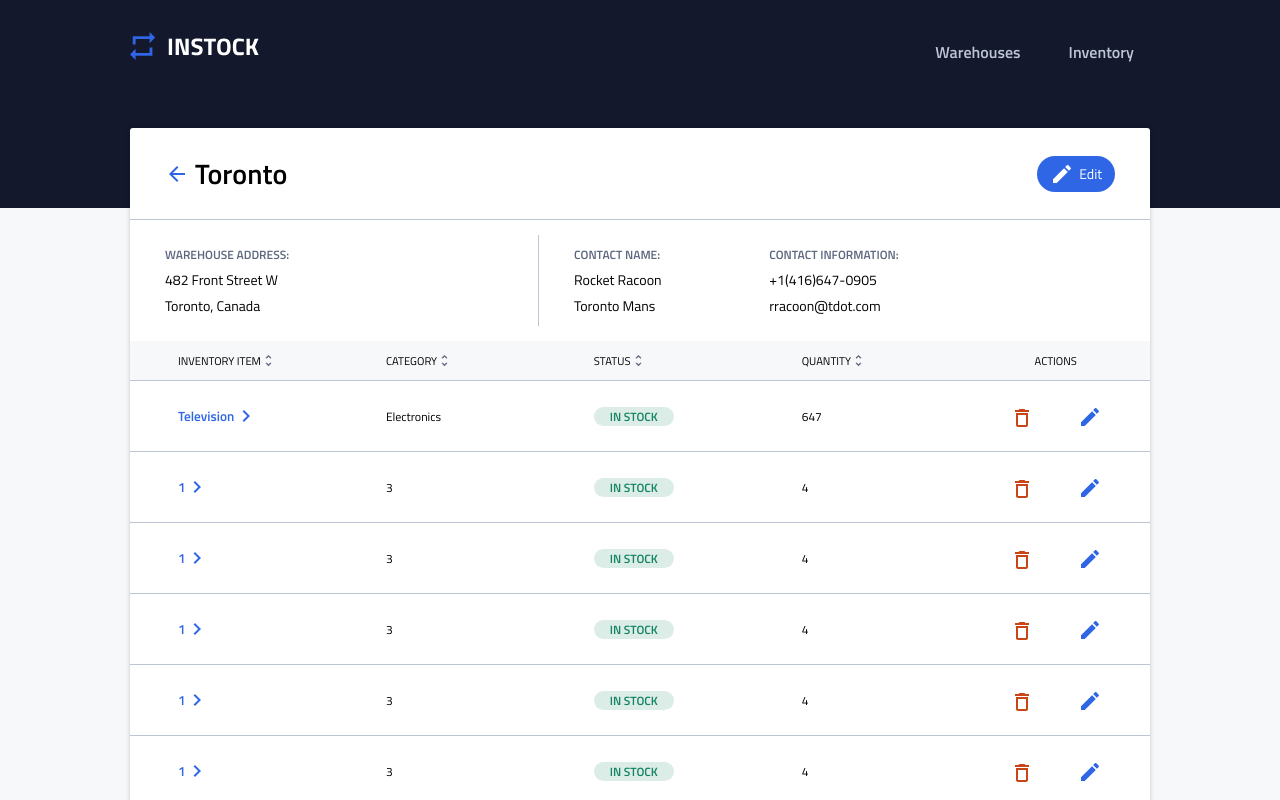
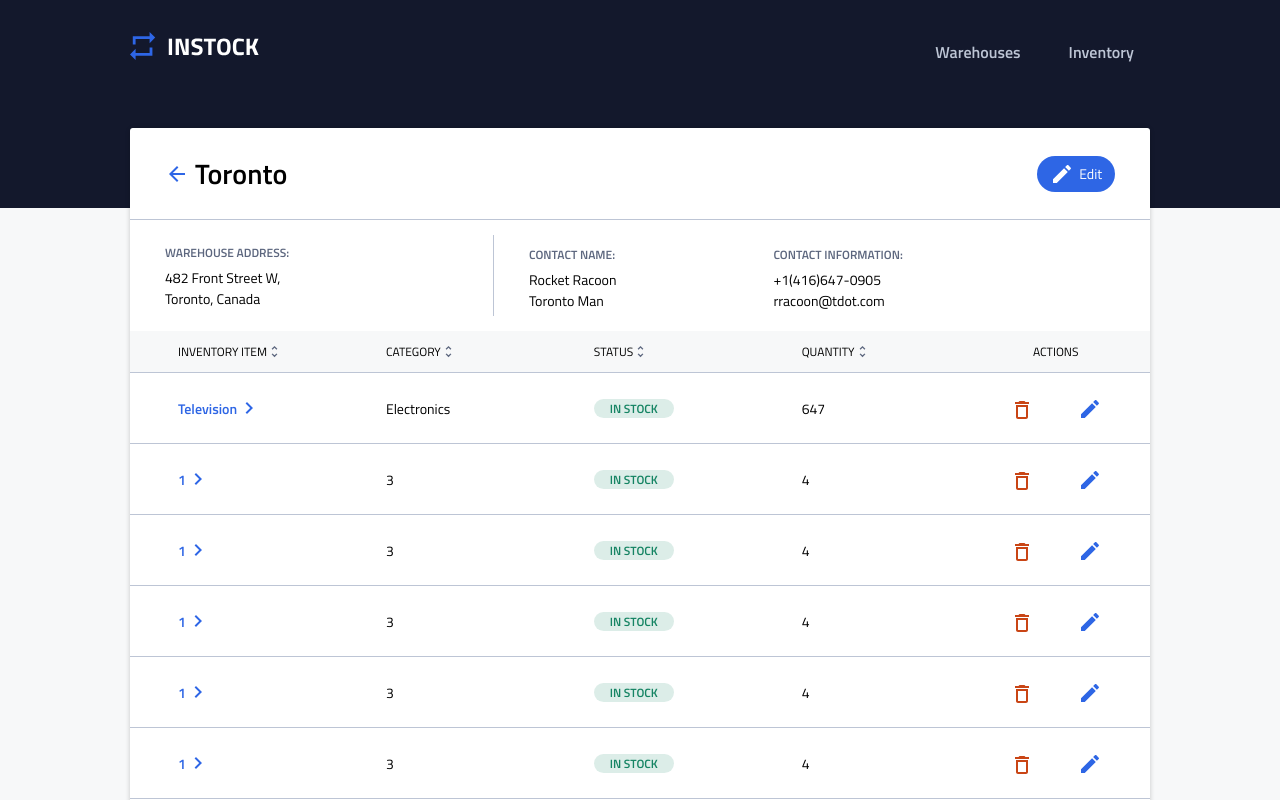
Before and after one commit to ATrainstation/InStock, a React (Vite) app: page /warehouse/asda in a window 1280 px wide. Shown: the top 800 px of the page. Built offline with nearby package versions, Linux system fonts and the light colour scheme.

Commit message:
feat(neil-11):edit font size for inventory and warehouse list

```diff
--- a/src/components/Inventory/Inventory.scss
+++ b/src/components/Inventory/Inventory.scss
@@ -59,7 +59,7 @@
 }
 
 @media screen and (min-width: 768px) {
-  .inventory{
+  .inventory {
     margin: 0 32px;
   }
   .inventory-header {
@@ -94,6 +94,7 @@
     justify-content: space-between;
     padding: 11px 24px 11px 24px;
     box-sizing: border-box;
+    font-size: 12px;
     &__last {
       justify-content: center;
       display: flex;
@@ -115,6 +116,14 @@
   .inventory-item-contact {
     display: flex;
     justify-content: center;
+  }
+  .inventory-item {
+    &__inventory,
+    &__name,
+    &__qty,
+    &__warehouse {
+      font-size: 14px;
+    }
   }
 }
 @media screen and (min-width: 1280px) {
--- a/src/components/WareHouse/WareHouse.scss
+++ b/src/components/WareHouse/WareHouse.scss
@@ -98,6 +98,7 @@
     justify-content: space-between;
     padding: 11px 24px 11px 24px;
     box-sizing: border-box;
+    font-size: 12px;
     &__last {
       text-align: end;
       justify-content: end;
@@ -122,7 +123,6 @@
 .item-container-contact {
   width: 22%;
 }
-
 
 @include desktop {
   .warehouses {
--- a/src/components/WareHouseDetailsItem/WareHouseDetailsItem.scss
+++ b/src/components/WareHouseDetailsItem/WareHouseDetailsItem.scss
@@ -33,7 +33,7 @@
   margin-bottom: 1rem;
   font-size: $body-m-ts-mobile;
   &__header {
-    font-size: $table-header-ts-mobile;
+    font-size: 11px;
     margin-bottom: 0.2rem;
     font-weight: 600;
     color: $slate;
@@ -43,6 +43,11 @@
     color: $instock-indigo;
     font-weight: 600;
     background-color: inherit;
+  }
+  &__qty,
+  &__category,
+  &__item {
+    font-size: 13px;
   }
 }
 
@@ -96,6 +101,7 @@
     padding-right: 24px;
     padding-left: 24px;
   }
+
   .details-item {
     align-items: left;
     flex-direction: column;
@@ -109,9 +115,11 @@
     &__warehouse {
       text-align: start;
     }
-  }
-  .details-item p {
-    width: 70%;
+    &__qty,
+    &__category,
+    &__item {
+      font-size: 14px;
+    }
   }
   .details-actions-container {
     width: 10%;
@@ -138,9 +146,11 @@
     &__warehouse {
       text-align: start;
     }
-  }
-  .details-item p {
-    width: 80%;
+    &__qty,
+    &__category,
+    &__item {
+      font-size: 14px;
+    }
   }
   .details-actions-container {
     width: 10%;
--- a/src/components/WareHouseItem/WareHouseItem.scss
+++ b/src/components/WareHouseItem/WareHouseItem.scss
@@ -73,10 +73,20 @@
     &__warehouse {
       text-align: start;
     }
+    .item {
+      &__name,
+      &__warehouse,
+      &__email,
+      &__phone,
+      &__address {
+        font-size: 14px;
+      }
+    }
   }
   .item-contact {
     width: 22%;
   }
+
   .item p {
     width: 70%;
   }
--- a/src/components/WarehouseDetails/WarehouseDetails.jsx
+++ b/src/components/WarehouseDetails/WarehouseDetails.jsx
@@ -2,13 +2,13 @@ import "./WarehouseDetails.scss";
 import BackIcon from "../../assets/icons/arrow_back-24px.svg";
 import Button from "../Button/Button";
 import { Link } from "react-router-dom";
-import WarehouseDetailsItem from '../WareHouseDetailsItem/WareHouseDetailsItem';
-import HeaderChevron from '../../assets/icons/sort-24px.svg';
+import WarehouseDetailsItem from "../WareHouseDetailsItem/WareHouseDetailsItem";
+import HeaderChevron from "../../assets/icons/sort-24px.svg";
 
 export default function WarehouseDetails() {
   const handleEdit = (e) => {
-    navigate(`/warehouse/:id/edit`)
-  }
+    navigate(`/warehouse/:id/edit`);
+  };
 
   return (
     <div className="WarehouseDetails-container">
@@ -26,14 +26,11 @@ export default function WarehouseDetails() {
         </div>
         <div className="details-body">
           <div className="details-body-container1">
-            <div className="body">
+            <div className="body-address">
               <p className="body__header">WAREHOUSE ADDRESS:</p>
               <div className="body__text--wrapper">
                 <p className="body__text body__text-descript">
-                  482 Front Street W
-                </p>
-                <p className="body__text body__text-descript">
-                  Toronto, Canada
+                  482 Front Street W, Toronto, Canada
                 </p>
               </div>
             </div>
@@ -41,12 +38,12 @@ export default function WarehouseDetails() {
 
           <div className="details-body-container2">
             <div className="body-contact-info">
-              <div className="body-contact">
+              <div className="body-contact body-contact-name">
                 <p className="body__header">CONTACT NAME:</p>
-                <p className="body__text">Rocket Racoon</p>
-                <p className="body__text">Toronto Mans</p>
+                <p className="body__text">Rocket Racoon </p>
+                <p className="body__text">Toronto Man</p>
               </div>
-              <div className="body-contact">
+              <div className="body-contact body-contact-email">
                 <p className="body__header">CONTACT INFORMATION:</p>
                 <p className="body__text">+1(416)647-0905</p>
                 <p className="body__text">rracoon@tdot.com</p>
@@ -57,28 +54,45 @@ export default function WarehouseDetails() {
         <div className="warehouse-details-list">
           <span className="details-item-container details-item-container-item">
             <p>INVENTORY ITEM</p>
-            <img className="details-item-container details-item-container__icon" src={HeaderChevron} alt="sort icon" />
+            <img
+              className="details-item-container details-item-container__icon"
+              src={HeaderChevron}
+              alt="sort icon"
+            />
           </span>
           <span className="details-item-container details-item-container-status">
             <p>CATEGORY</p>
-            <img className="details-item-container__icon" src={HeaderChevron} alt="sort icon" />
+            <img
+              className="details-item-container__icon"
+              src={HeaderChevron}
+              alt="sort icon"
+            />
           </span>
           <span className="details-item-container details-item-container-category">
             <p>STATUS</p>
-            <img className="details-item-container__icon" src={HeaderChevron} alt="sort icon" />
+            <img
+              className="details-item-container__icon"
+              src={HeaderChevron}
+              alt="sort icon"
+            />
           </span>
           <span className="details-item-container details-item-container-quantity">
             <p>QUANTITY</p>
-            <img className="details-item-container__icon" src={HeaderChevron} alt="sort icon" />
+            <img
+              className="details-item-container__icon"
+              src={HeaderChevron}
+              alt="sort icon"
+            />
           </span>
           <span className="details-item-container-actions">
             <p className="details-warehouse-list__last">ACTIONS</p>
           </span>
         </div>
-        <WarehouseDetailsItem className="details-warehouse-rows"
-        // key={id}
-        handleEdit={handleEdit}
-         />
+        <WarehouseDetailsItem
+          className="details-warehouse-rows"
+          // key={id}
+          handleEdit={handleEdit}
+        />
       </div>
     </div>
   );
--- a/src/components/WarehouseDetails/WarehouseDetails.scss
+++ b/src/components/WarehouseDetails/WarehouseDetails.scss
@@ -42,7 +42,7 @@
 }
 
 .details-body {
-  padding: 5px 24px 24px 24px;
+  padding: 15px;
 }
 
 .details-body-container1 {
@@ -50,7 +50,7 @@
 }
 
 .details-body-container2 {
-  width: 80%;
+  width: 100%;
   display: flex;
   flex-wrap: wrap;
   justify-content: space-between;
@@ -66,16 +66,15 @@
   margin-top: 10px;
 
   &__header {
-    font-size: 12px;
+    font-size: 11px;
     font-weight: 600;
     color: $slate;
     margin-bottom: 5px;
   }
 
   &__text {
-    font-size: 14px;
-    margin-bottom: 5px;
-    margin-right: 4px;
+    font-size: 0.813rem;
+    margin: 0;
   }
 }
 .body-contact-info {
@@ -86,6 +85,13 @@
 .body-contact {
   margin-top: 10px;
 }
+.body-address {
+  margin-bottom: 20px;
+}
+.body-contact-name,
+.body-contact-email {
+  width: 50%;
+}
 
 @media screen and (min-width: 768px) {
   .warehouse-details-list {
@@ -94,7 +100,7 @@
     justify-content: space-between;
     padding: 11px 24px 11px 24px;
     box-sizing: border-box;
-    font-size: $table-header-ts-mobile;
+    font-size: 12px;
     background-color: $light-grey;
     &__last {
       text-align: end;
@@ -123,6 +129,12 @@
   }
   .body {
     margin-bottom: 5px;
+    &__header {
+      font-size: 12px;
+    }
+    &__text {
+      font-size: 14px;
+    }
   }
   .details-body {
     display: flex;
@@ -133,11 +145,10 @@
     border-right: 1px solid $cloud;
     padding: 0 24px;
     display: flex;
-    flex-direction: column;
   }
   .details-body-container2 {
     // width: 50%;
-    padding: 0 24px;
+    padding: 0 40px;
     display: flex;
   }
 
@@ -148,13 +159,23 @@
 
   .body-contact-info {
     display: flex;
-    width: 60%;
+    width: 80%;
     justify-content: space-between;
     margin-top: 10px;
     margin-bottom: 5px;
   }
   .body-contact {
     margin: 0;
+  }
+  .body-contact-name {
+    margin-right: 20px;
+  }
+  .body-address {
+    width: 80%;
+    margin: 0;
+    display: flex;
+    flex-direction: column;
+    justify-content: center;
   }
   .body__text-descript {
     max-width: 90%;
@@ -184,4 +205,7 @@
     padding-left: 35px;
     padding-right: 35px;
   }
+  .body-address {
+    width: 45%;
+  }
 }
```
